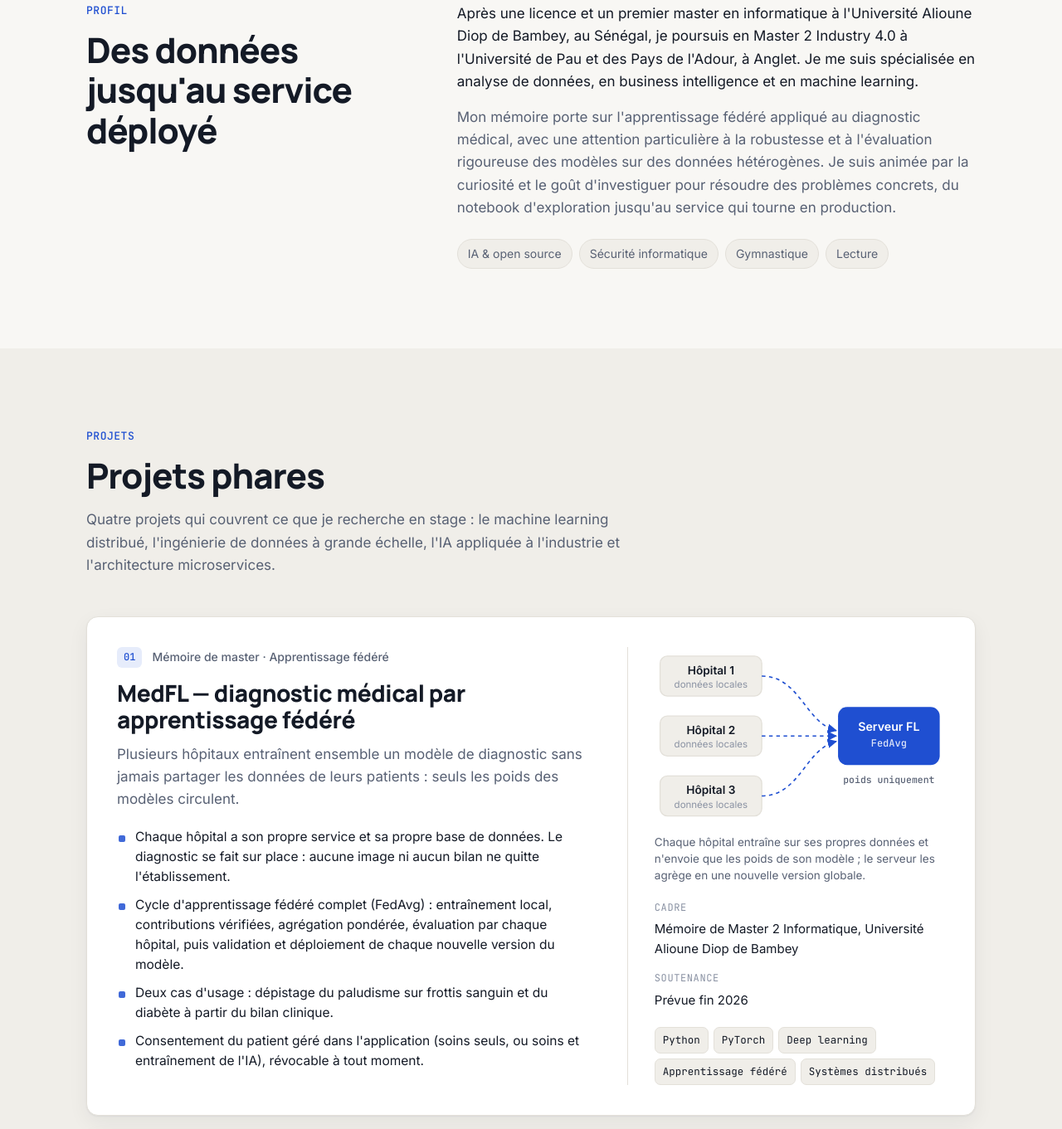
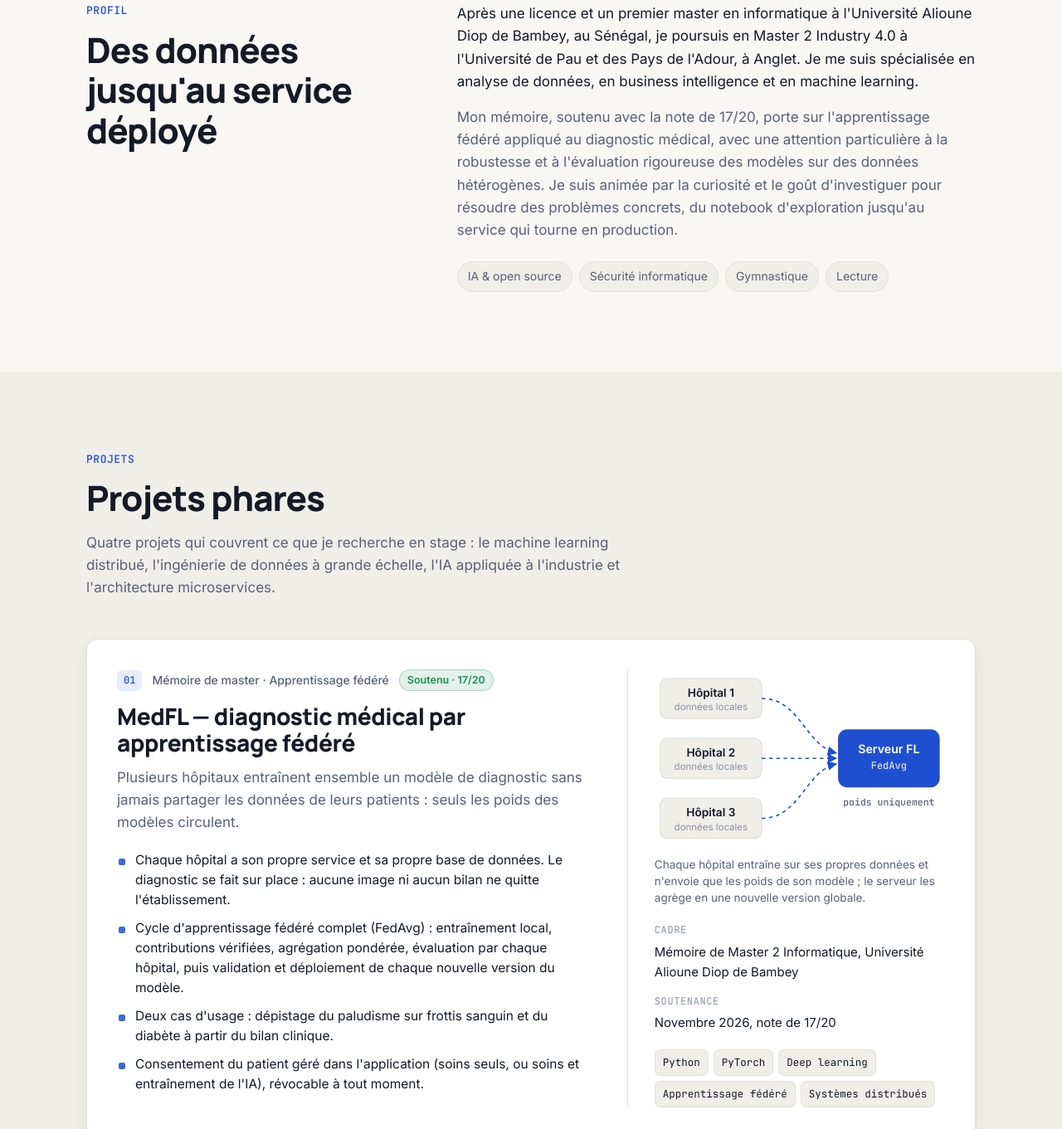
Before and after one commit to fawade07/fawade07.github.io, a plain HTML site: page index.html in a window 1280 px wide. Shown: the part 775-2136 px from the top of the page at 83% size. Drawn offline with Linux system fonts and the light colour scheme.

Commit message:
Mémoire MedFL soutenu avec la note de 17/20
Badge « Soutenu · 17/20 » sur le projet, date de soutenance
(novembre 2026) et note dans le profil et la formation.

Co-Authored-By: Claude Opus 5.5 <noreply@anthropic.com>

```diff
--- a/index.html
+++ b/index.html
@@ -88,7 +88,7 @@
         </div>
         <div class="prose">
           <p>Après une licence et un premier master en informatique à l'Université Alioune Diop de Bambey, au Sénégal, je poursuis en Master 2 Industry 4.0 à l'Université de Pau et des Pays de l'Adour, à Anglet. Je me suis spécialisée en analyse de données, en business intelligence et en machine learning.</p>
-          <p>Mon mémoire porte sur l'apprentissage fédéré appliqué au diagnostic médical, avec une attention particulière à la robustesse et à l'évaluation rigoureuse des modèles sur des données hétérogènes. Je suis animée par la curiosité et le goût d'investiguer pour résoudre des problèmes concrets, du notebook d'exploration jusqu'au service qui tourne en production.</p>
+          <p>Mon mémoire, soutenu avec la note de 17/20, porte sur l'apprentissage fédéré appliqué au diagnostic médical, avec une attention particulière à la robustesse et à l'évaluation rigoureuse des modèles sur des données hétérogènes. Je suis animée par la curiosité et le goût d'investiguer pour résoudre des problèmes concrets, du notebook d'exploration jusqu'au service qui tourne en production.</p>
           <ul class="pill-row" aria-label="Centres d'intérêt">
             <li>IA &amp; open source</li>
             <li>Sécurité informatique</li>
@@ -111,7 +111,7 @@
         <!-- 01 Mémoire -->
         <article class="project">
           <div class="project-main">
-            <p class="project-meta"><span class="num">01</span>Mémoire de master · Apprentissage fédéré</p>
+            <p class="project-meta"><span class="num">01</span>Mémoire de master · Apprentissage fédéré<span class="badge">Soutenu · 17/20</span></p>
             <h3>MedFL — diagnostic médical par apprentissage fédéré</h3>
             <p class="project-pitch">Plusieurs hôpitaux entraînent ensemble un modèle de diagnostic sans jamais partager les données de leurs patients&nbsp;: seuls les poids des modèles circulent.</p>
             <ul class="bullets">
@@ -158,7 +158,7 @@
             </figure>
             <dl class="project-facts">
               <div><dt>Cadre</dt><dd>Mémoire de Master 2 Informatique, Université Alioune Diop de Bambey</dd></div>
-              <div><dt>Soutenance</dt><dd>Prévue fin 2026</dd></div>
+              <div><dt>Soutenance</dt><dd>Novembre 2026, note de 17/20</dd></div>
             </dl>
             <ul class="chips" aria-label="Technologies">
               <li>Python</li><li>PyTorch</li><li>Deep learning</li><li>Apprentissage fédéré</li><li>Systèmes distribués</li>
@@ -358,7 +358,7 @@
             <div class="t-body">
               <h3>Master 2 Informatique, systèmes d'information</h3>
               <p class="t-school">Université Alioune Diop de Bambey, Sénégal</p>
-              <p>Mémoire&nbsp;: MedFL, plateforme de diagnostic médical par apprentissage fédéré. Soutenance prévue fin 2026.</p>
+              <p>Mémoire&nbsp;: MedFL, plateforme de diagnostic médical par apprentissage fédéré, soutenu en novembre 2026 avec la note de 17/20.</p>
             </div>
           </li>
           <li>
--- a/styles.css
+++ b/styles.css
@@ -334,6 +334,13 @@ body::before {
   color: var(--accent); background: var(--accent-soft);
   padding: 3px 8px; border-radius: 6px;
 }
+.badge {
+  font-size: 12.5px; font-weight: 600;
+  color: var(--ok);
+  background: color-mix(in srgb, var(--ok) 12%, transparent);
+  border: 1px solid color-mix(in srgb, var(--ok) 30%, transparent);
+  padding: 2px 9px; border-radius: 999px;
+}
 .project h3 {
   margin-top: 14px;
   font-size: clamp(22px, 2.6vw, 28px);
```
